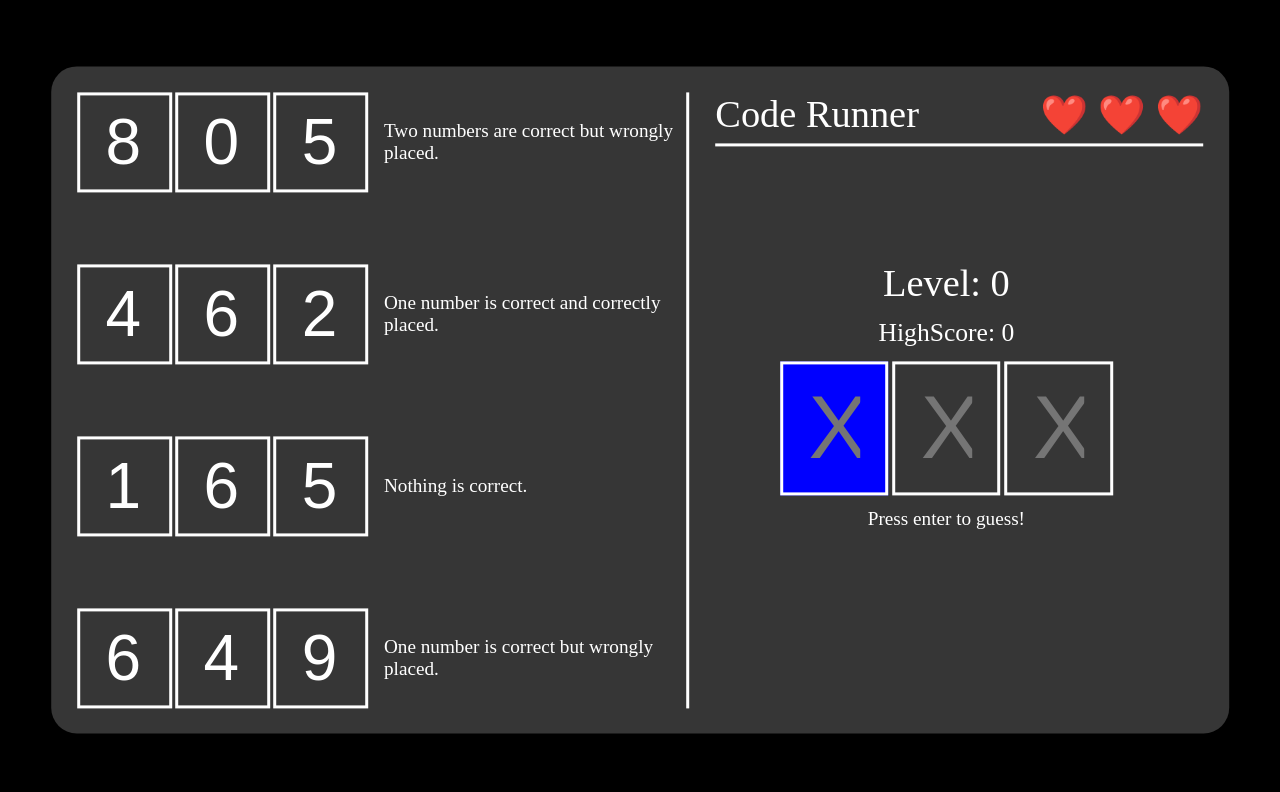
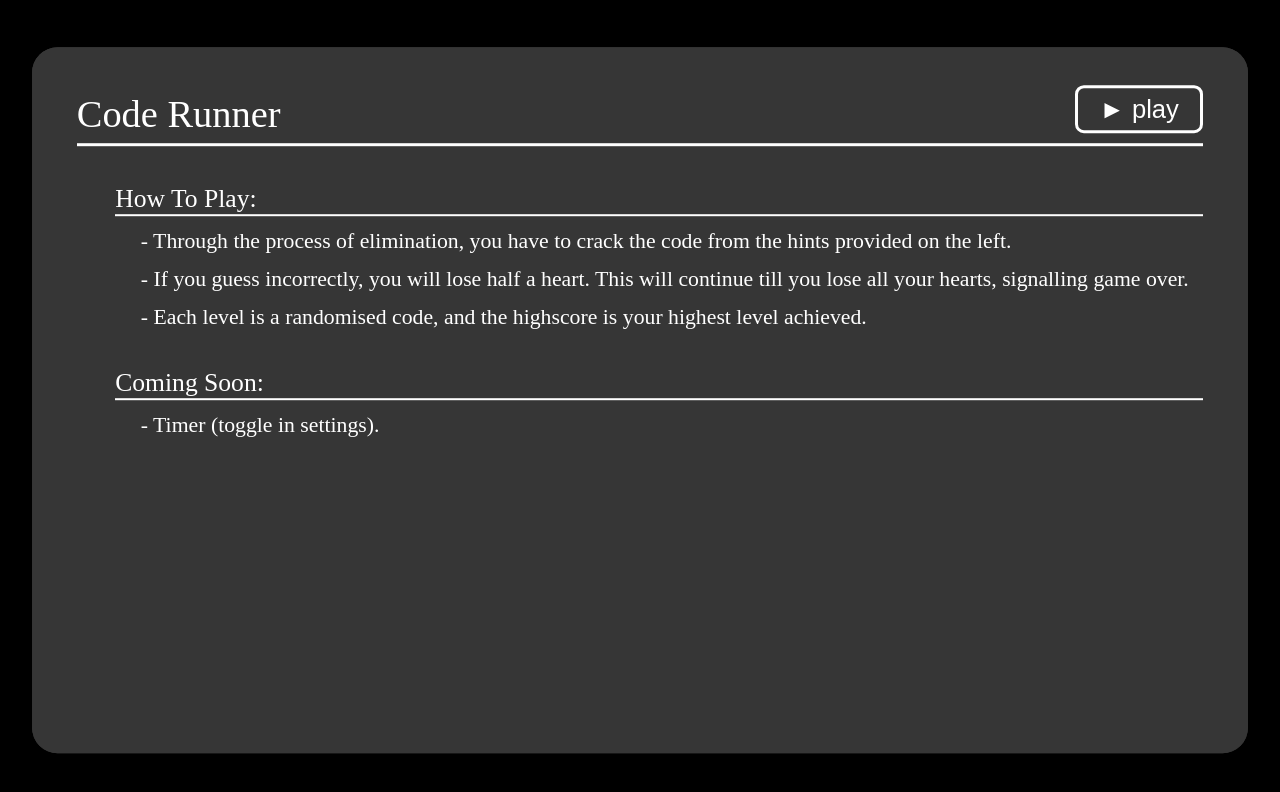
Before and after one commit to maahibatra/Code-Runner, a website: page public/index.html in a window 1280 px wide. Drawn offline with Linux system fonts and the light colour scheme.

Commit message:
added a welcome screen/modal

```diff
--- a/public/index.html
+++ b/public/index.html
@@ -7,7 +7,20 @@
         <link rel="stylesheet" href="style.css">
     </head>
     <body>
-        <div id="container">
+        <div class="container" id="modal">
+            <div id="header">
+                <div id="title">Code Runner</div>
+                <button id="play" onclick="modal.style.display = 'none'; localStorage.setItem('ms', 'closed');">&#9658; play</button>
+            </div>
+            <div class="para pt">How To Play:</div>
+            <div class="para">- Through the process of elimination, you have to crack the code from the hints provided on the left.</div>
+            <div class="para">- If you guess incorrectly, you will lose half a heart. This will continue till you lose all your hearts, signalling game over.</div>
+            <div class="para">- Each level is a randomised code, and the highscore is your highest level achieved.</div>
+            <div class="para pt">Coming Soon:</div>
+            <div class="para">- Timer (toggle in settings).</div>
+        </div>
+
+        <div class="container">
             <div id="hints">
                 <div class="hint">
                     <input class="digit" placeholder="X" readonly>
--- a/public/main.js
+++ b/public/main.js
@@ -1,10 +1,16 @@
 let code, tcwp = [], occp = [], ocwp = [], nic = [];
 let all = [0, 1, 2, 3, 4, 5, 6, 7, 8, 9];
+eds = false;
 let level = 0;
 let hs = localStorage.getItem("hs") ? parseInt(localStorage.getItem("hs")) : 0;
 let hearts = ["❤️", "❤️", "❤️"];
 let ci, ci1, ci2, wi, wi1, wi2, cd, cd1, cd2, wd1, wd2, wd3, ocd, coin, remaining, remaining2;
 //correct index, wrong index, correct digit, wrong digit
+
+const ms = localStorage.getItem("ms");
+if(ms === "closed") {
+    modal.style.display = "none";
+}
 
 //define code
 function genCode() {
@@ -233,27 +239,48 @@ function flag() {
         if(event.key === "Enter") {
             let cda = [];
             for(let i = 0; i < 3; i++) {
+                if(cds[i].value === "") {
+                    eds = true;
+                }
                 cda.push(cds[i].value);
             }
-            cda = cda.join("");
-            if(cda === cs) {
-                level++;
-                levelNumber.innerText = level;
-                if(level > hs) {
-                    hs = level;
-                    localStorage.setItem("hs", hs);
-                    highscoreNumber.innerText = hs;
+
+            if(eds) {
+                note.innerText = "Please fill out all digits!";
+                note.style.animation = "none";
+                note.offsetHeight;
+                note.style.animation = "slide 0.3s ease-out forwards";
+                setTimeout(() => {
+                    note.innerText = "Press enter to guess!";
+                    note.style.animation = "none";
+                    note.offsetHeight;
+                    note.style.animation = "slide 0.3s ease-out forwards";
+                }, 2500);
+                eds = false;
+            } else {
+                cda = cda.join("");
+                if(cda === cs) {
+                    levelUp();
+                    flag();
+                } else {
+                    heartbreak();
                 }
-
-                cds.forEach(input => input.value = "");
-                flag();
-            } else {
-                heartbreak();
             }
         }
     });
 
     cds[0].focus();
+    cds.forEach(input => input.value = "");
+}
+
+function levelUp() {
+    level++;
+    levelNumber.innerText = level;
+    if(level > hs) {
+        hs = level;
+        localStorage.setItem("hs", hs);
+        highscoreNumber.innerText = hs;
+    }
 }
 
 function heartbreak() {
--- a/public/style.css
+++ b/public/style.css
@@ -3,7 +3,7 @@ body {
     color: white;
 }
 
-#container {
+.container {
     background-color: #363636;
     border-radius: 2vw;
     position: absolute;
@@ -12,8 +12,48 @@ body {
     transform: translate(-50%, -50%);
     width: 88vw;
     height: 77vh;
-    padding: 2vw;
+    padding: 3.5vw;
     display: flex;
+}
+
+#modal {
+    z-index: 1;
+    flex-direction: column;
+}
+
+#header {
+    font-size: 3vw;
+    border-bottom: 0.3vw solid white;
+    height: 4vw;
+    display: flex;
+    justify-content: space-between;
+    width: 100%;
+}
+
+#play {
+    border: 0.3vw solid white;
+    color: white;
+    border-radius: 0.7vw;
+    background-color: transparent;
+    width: 10vw;
+    font-size: 2vw;
+    margin-top: -0.5vw;
+    margin-bottom: 0.8vw;
+    cursor: pointer;
+}
+
+.para {
+    font-size: 1.7vw;
+    margin-top: 1vw;
+    margin-left: 5vw;
+    text-align: left;
+}
+
+.pt {
+    border-bottom: 0.2vw solid white;
+    font-size: 2vw;
+    margin-left: 3vw;
+    margin-top: 3vw;
 }
 
 #hints {
@@ -52,19 +92,14 @@ body {
 #right {
     display: flex;
     flex-direction: column;
-    width: 50%;
+    width: 55%;
     gap: 1vw;
     border-left: 0.3vw solid white;
 }
 
-#header {
-    font-size: 3vw;
-    border-bottom: 0.3vw solid white;
-    height: 4vw;
+#right #header {
+    width: 95%;
     margin-left: auto;
-    display: flex;
-    justify-content: space-between;
-    width: 95%;
 }
 
 #lock {
@@ -72,7 +107,7 @@ body {
     flex-direction: column;
     justify-content: space-between;
     align-items: center;
-    margin-top: 8vw;
+    margin-top: 5vw;
 }
 
 #code {
@@ -119,4 +154,16 @@ body {
 #note {
     font-size: 1.5vw;
     margin-top: 1vw;
+    animation: slide 0.3s ease-out forwards;
 }
+
+@keyframes slide {
+    0% {
+        transform: translateX(100%);
+        opacity: 0;
+    }
+    100% {
+        transform: translateX(0);
+        opacity: 1;
+    }
+}
```
